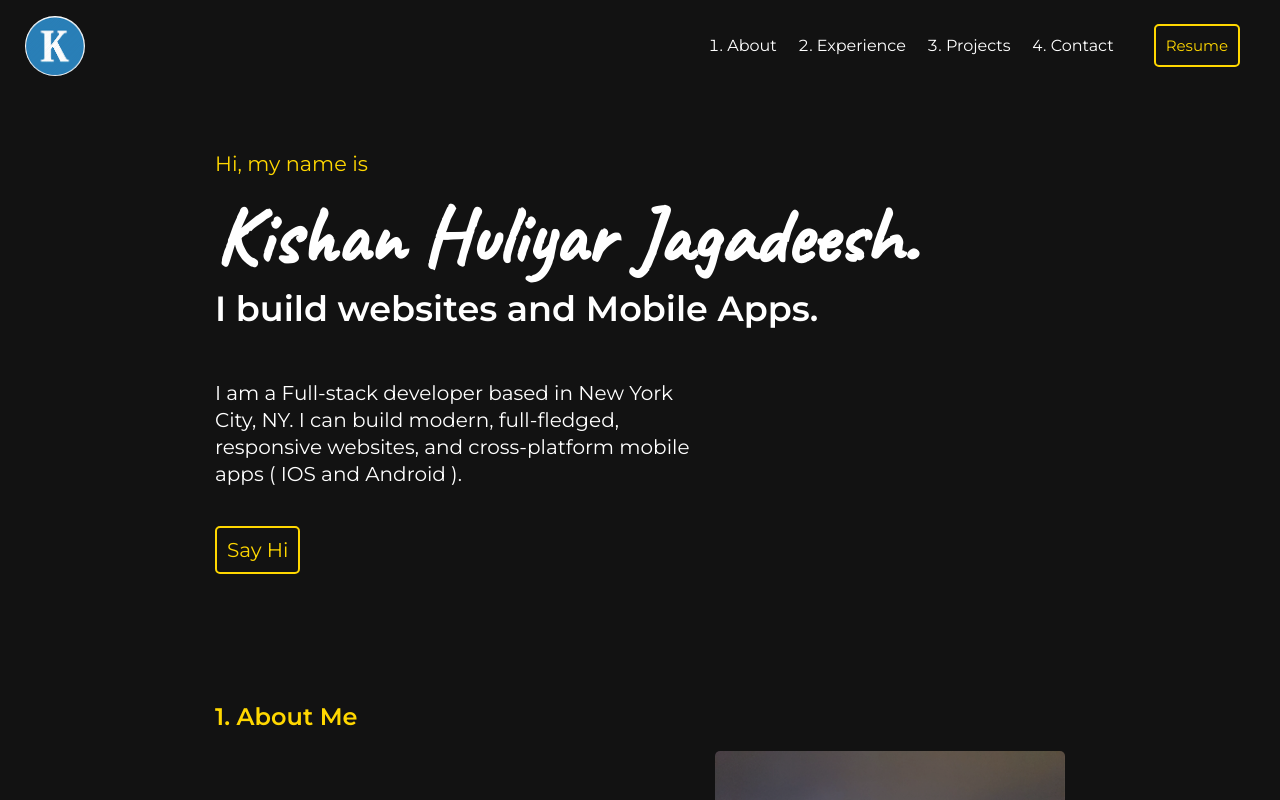
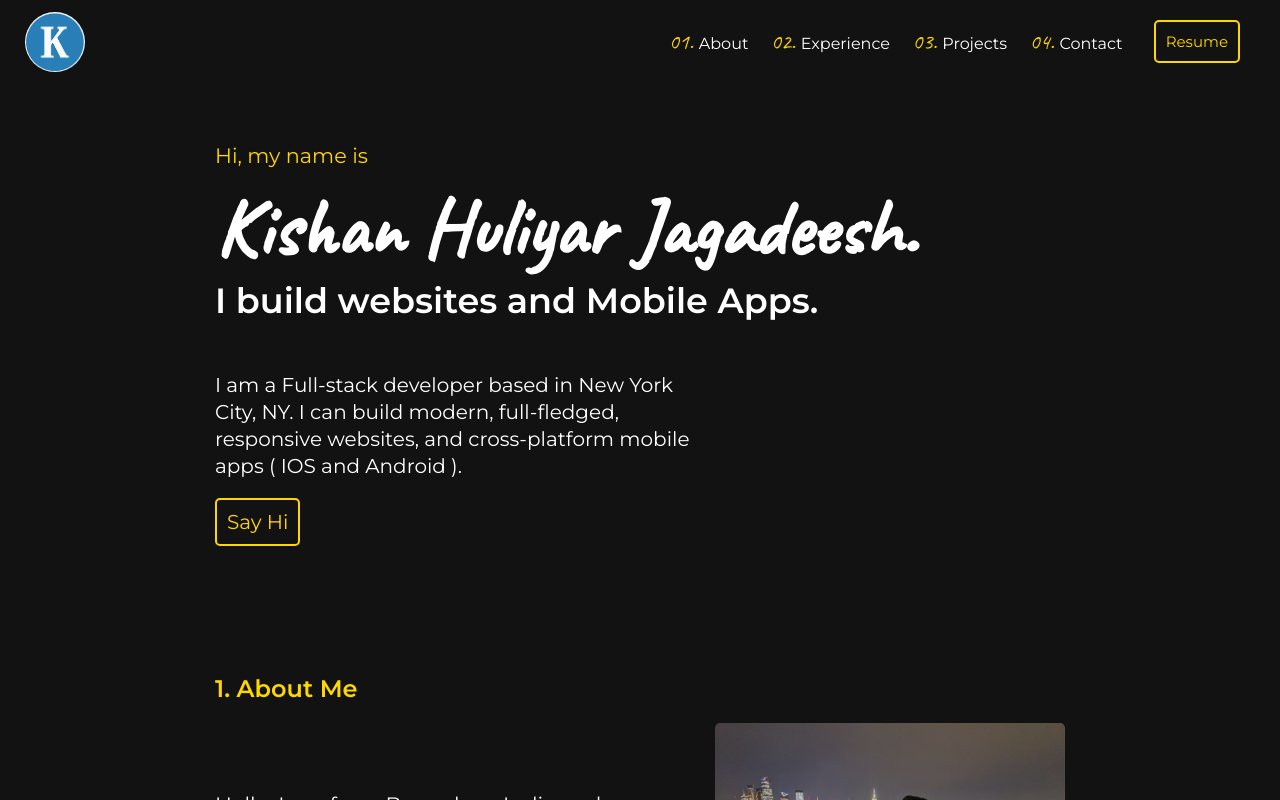
Before and after one commit to kishanhj/p-v1, a React (Create React App) app: page / in a window 1280 px wide. Shown: the top 800 px of the page. Built offline with nearby package versions, Linux system fonts and the light colour scheme; no server answers.

Commit message:
added transitions

```diff
--- a/package.json
+++ b/package.json
@@ -12,6 +12,7 @@
     "react-dom": "^16.13.1",
     "react-icons": "^3.10.0",
     "react-scripts": "3.4.1",
+    "react-transition-group": "^4.4.1",
     "styled-components": "^5.1.1"
   },
   "scripts": {
--- a/src/components/About.js
+++ b/src/components/About.js
@@ -1,5 +1,6 @@
-import React from "react";
-import styled from "styled-components";
+import React, { useState } from "react";
+import styled  from "styled-components";
+import { TransitionGroup, CSSTransition } from "react-transition-group";
 
 
 const StyledContainer = styled.section`
@@ -8,6 +9,20 @@ const StyledContainer = styled.section`
     margin: 0 auto;
     padding: 60px 0;
     opacity : 1;
+    transform: scale(1);
+    transition: transform 1.5s ease, opacity 2s ease;
+
+    .fade-enter {
+        opacity : 0;
+        transform : translateY(30px);
+    }
+
+    .fade-enter-active {
+        opacity : 1;
+        transform : translateY(0px);
+        transition : transform 500ms ease-in,opacity 500ms ease-in;
+    }
+
 `;
 
 const Title = styled.h1`
@@ -52,21 +67,36 @@ const SayHiLink = styled.a`
     }
 `;
 
-const Padding = styled.div`
-    height : 30px;
+const LinkWarp = styled.div`
+    margin-top : 30px;
 `;
 
 const About = ({data}) => {
     const {name , tagline , intro} = data;
+    const [isMounted,setMounted] = useState(false);
+    setInterval(
+        () => setMounted(true),1000
+    )
+
+    const prefixC = () => (<Prefix style={{ transitionDelay: `400ms` }}>Hi, my name is </Prefix>);
+    const titleC = () => (<Title style={{ transitionDelay: `500ms` }}>{name}</Title>);
+    const taglineC = () => (<Tagline style={{ transitionDelay: `600ms` }}>{tagline}</Tagline>);
+    const descC = () => (<Desc style={{ transitionDelay: `700ms` }}> {intro} </Desc>)
+    const hiLinkC = () => (<LinkWarp style={{ transitionDelay: `800ms` }} ><SayHiLink  href="mailto:khuliyar@stevens.edu" target="__blank"> Say Hi </SayHiLink></LinkWarp>)
+
+    const comps = [prefixC,titleC,taglineC,descC,hiLinkC];
+
     return (
         <StyledContainer id="about">
-            <Prefix>Hi, my name is </Prefix>
-            <Title>{name}</Title>
-            <Tagline>{tagline}</Tagline>
-            <Desc> {intro} </Desc>
-            <Padding />
-            <SayHiLink href="mailto:khuliyar@stevens.edu" target="__blank"> Say Hi </SayHiLink>
-
+            <TransitionGroup  component={null}>
+                {isMounted  && comps.map((item) =>
+                    <CSSTransition in={isMounted} timeout={1200}
+                    classNames={{
+                                enter: 'fade-enter',
+                                enterActive: 'fade-enter-active'}}>
+                        {item}
+                    </CSSTransition>) }
+            </TransitionGroup>
         </StyledContainer>
     );
 }
--- a/src/components/Header.js
+++ b/src/components/Header.js
@@ -1,6 +1,22 @@
-import React from "react";
-import styled from "styled-components"
+import React, { useState } from "react";
+import styled, { css } from "styled-components"
 import media from "../data/media"
+import "../index.css"
+import { CSSTransition, TransitionGroup } from "react-transition-group";
+
+const trans = css`
+    .fade-enter {
+        opacity : 0;
+        transform : translateX(20px);
+        transition : transform 300ms ease-in,opacity 300ms ease-in;
+    }
+
+    .fade-enter-active {
+        opacity : 1;
+        transform : translateX(0px);
+        transition : transform 300ms ease-in,opacity 300ms ease-in;
+    }
+`;
 
 const StyledHeader = styled.header`
     display : flex;
@@ -8,6 +24,18 @@ const StyledHeader = styled.header`
     margin-left : 20px;
     margin-right : 20px;
     color : white;
+
+    .fade-enter {
+        opacity : 0;
+        transform : translateY(-30px);
+    }
+
+    .fade-enter-active {
+        opacity : 1;
+        transform : translateY(0px);
+        transition : transform 300ms ease-in,opacity 300ms ease-in;
+    }
+
 `;
 
 const Nav = styled.nav`
@@ -22,10 +50,23 @@ const Nav = styled.nav`
     }
 `;
 
+
+
+const StyledListItem = styled.li`
+    margin : 0.7em;
+    counter-increment : item 1;
+    &:before {
+        content: '0' counter(item) '. ';
+        text-align: right;
+        color: gold;
+        font-family: 'Caveat', cursive;
+        font-size : 1.4em
+    }
+
+`;
+
 const Link = styled.a`
     text-decoration : none;
-    padding : 1.25em;
-    transition : all 0s ease-in;
     color : white;
 
     :visited {
@@ -34,9 +75,7 @@ const Link = styled.a`
 
     :hover {
         color : gold;
-        transform : scale(1.2)
     }
-
 `;
 
 const Image = styled.img`
@@ -48,7 +87,6 @@ const Image = styled.img`
 `;
 
 const LinkContainer = styled.div`
-    // border : 1px solid green;
     flex : 1 0 100px;
 
 `;
@@ -56,6 +94,8 @@ const LinkContainer = styled.div`
 const OL = styled.ol`
     display : flex;
     justify-content: flex-end;
+    list-style : none;
+
 `;
 
 const ResumeButton = styled.a`
@@ -78,23 +118,64 @@ const ResumeButton = styled.a`
 `;
 
 
+
 const Header = (props) => {
+
+    const [isMounted,setMounted] = useState(false);
+
+    const links = [
+        {url : "#aboutMe" , title : "About"},
+        {url : "#experience" , title : "Experience"},
+        {url : "#projects" , title : "Projects"},
+        {url : "#contact" , title : "Contact"},
+    ]
+
+    setInterval(
+        () => setMounted(true),1000
+    )
 
     return (
         <StyledHeader>
                 <Nav>
-                    <Image src="./img.png" />
+                    <TransitionGroup  component={null}>
+                        {isMounted  &&
+                            <CSSTransition in={isMounted} timeout={1200}
+                            classNames={{
+                                        enter: 'fade-enter',
+                                        enterActive: 'fade-enter-active'}}>
+                                <Image src="./img.png"
+                                style={{ transitionDelay: `100ms` }} />
+                        </CSSTransition> }
+                    </TransitionGroup>
 
                     <LinkContainer>
                         <OL>
-                            <Link href="#aboutMe"> <li>About</li> </Link>
-                            <Link href="#experience"> <li>Experience</li> </Link>
-                            <Link href="#projects"> <li>Projects</li> </Link>
-                            <Link href="#contact"> <li>Contact</li> </Link>
+                        <TransitionGroup  component={null}>
+                            {isMounted  && links.map(({url,title},i) =>
+                                <CSSTransition key={i} in={isMounted} timeout={1200}
+                                    classNames={{
+                                                enter: 'fade-enter',
+                                                enterActive: 'fade-enter-active'}}>
+                                    <StyledListItem key={i}
+                                    style={{ transitionDelay: `${i * 100}ms` }}>
+                                        <Link className="test" href={url}> {title} </Link>
+                                    </StyledListItem>
+                                </CSSTransition>
+                            )}
+                         </TransitionGroup>
                         </OL>
                     </LinkContainer>
 
-                    <ResumeButton target='__blank' href="./Resume.pdf">Resume</ResumeButton>
+                    <TransitionGroup  component={null}>
+                        {isMounted  &&
+                            <CSSTransition in={isMounted} timeout={1200}
+                            classNames={{
+                                        enter: 'fade-enter',
+                                        enterActive: 'fade-enter-active'}}>
+                                <ResumeButton target='__blank' href="./Resume.pdf"
+                                style={{ transitionDelay: `${links.length * 100}ms` }}> Resume </ResumeButton>
+                        </CSSTransition> }
+                    </TransitionGroup>
                 </Nav>
         </StyledHeader>
     );
--- a/src/components/ProjectLinks.js
+++ b/src/components/ProjectLinks.js
@@ -16,6 +16,8 @@ const Link = styled.a`
         font-size : 1.8em;
         color : gold;
     }
+
+    color : white;
     margin : 5px;
     text-decoration : none;
     font-size : 1.5em;
@@ -29,8 +31,8 @@ const ProjectLinks = ({data}) => {
 
     return (
         <StyledContainer>
-            {github_url && <Link href={github_url} target="__blank"> <FaGithub /> </Link>}
-            {hosting_url && <Link href={hosting_url} target="__blank"><FaExternalLinkAlt /> </Link>}
+            {github_url && <Link href={github_url} title='GitHub' target="__blank"> <FaGithub /> </Link>}
+            {hosting_url && <Link href={hosting_url} title='Live site' target="__blank"><FaExternalLinkAlt /> </Link>}
         </StyledContainer>
     );
 }
--- a/src/data/media.js
+++ b/src/data/media.js
@@ -1,9 +1,14 @@
 import { css } from "styled-components";
 
 const sizes = {
-  desktop: 992,
+  giant: 1440,
+  bigDesktop: 1200,
+  desktop: 1000,
   tablet: 768,
-  phone: 576
+  thone: 600,
+  phablet: 480,
+  phone: 376,
+  tiny: 330,
 };
 
 const media = Object.keys(sizes).reduce((acc, label) => {
```
Also changed, not shown: src/styles/TransitionStyles.js (added, +21 -0 lines), 1 other file (tests, documents, lock files or other folders).
